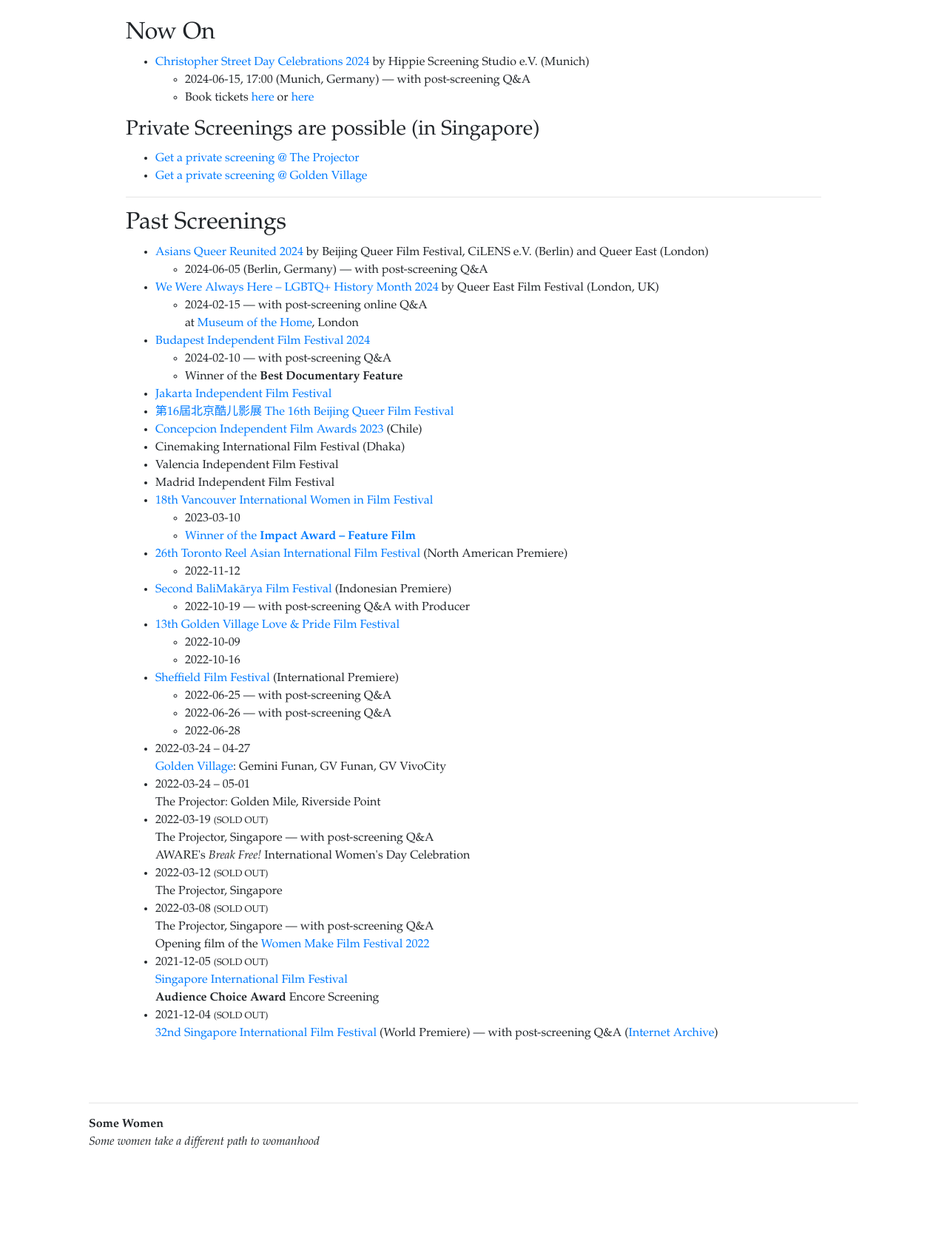
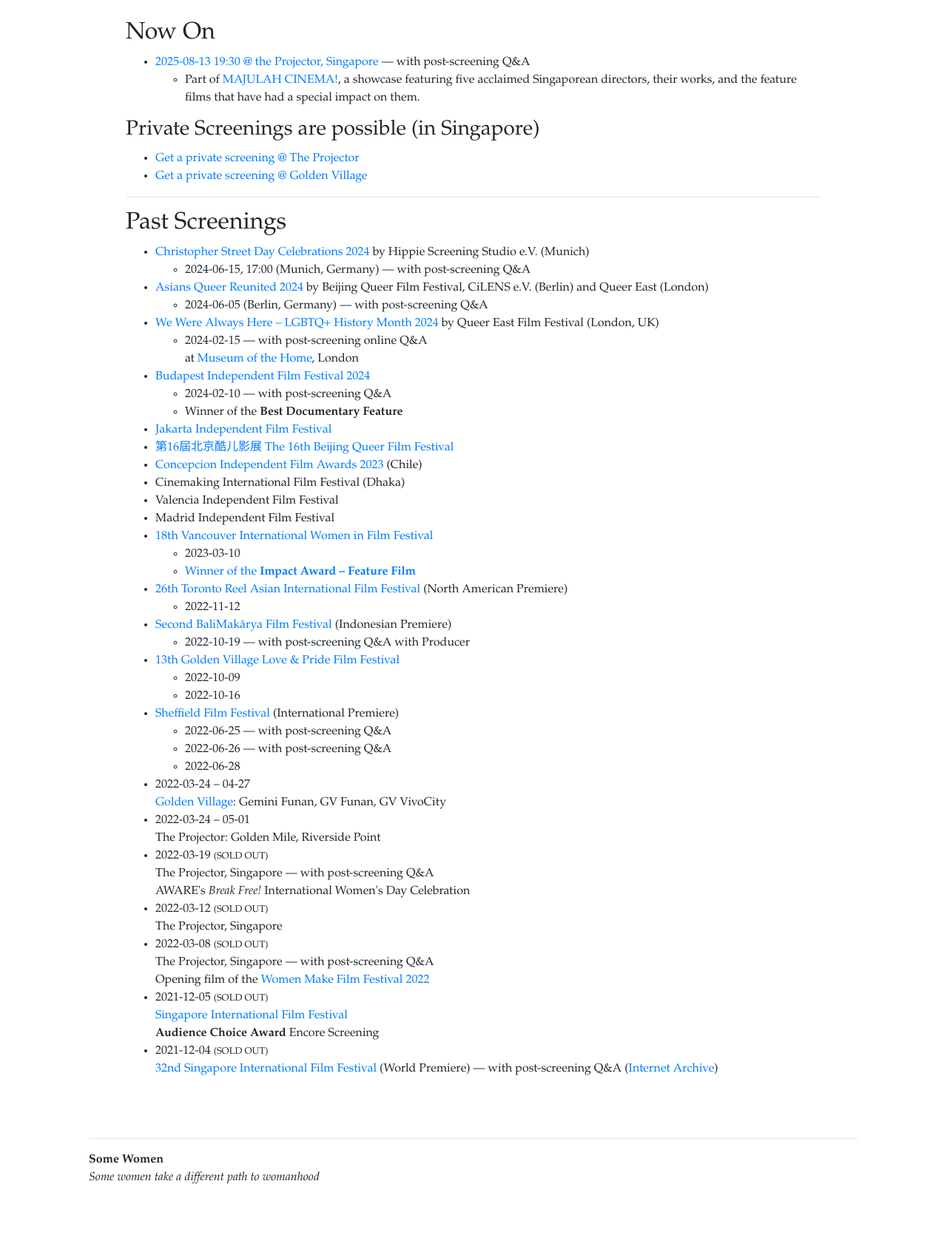
Before and after one commit to somewomen/somewomen.github.io, a Flask app: page /watch.html in a window 1280 px wide. Shown: the part 74-1744 px from the top of the page at 74% size. Before the commit the page ends 1627 px from the top, so only its background shows below. Run offline with Flask 3, Linux system fonts and the light colour scheme; some libraries are stand-ins or nearby versions.

Commit message:
new screening in Singapore

```diff
--- a/web/templates/watch.html
+++ b/web/templates/watch.html
@@ -9,13 +9,11 @@
     <h2>Now On</h2>
 
     <ul>
+      <li><a href='https://theprojector.sg/films-and-events/some-women/'>2025-08-13 19:30 @ the Projector, Singapore</a> —  with post-screening Q&amp;A
+	<ul>
+	  <li>Part of <a href='https://theprojector.sg/themes/majulah-cinema/'>MAJULAH CINEMA!<a>,  a showcase featuring five acclaimed Singaporean directors, their works, and the feature films that have had a special impact on them.
+	    </ul>
 
-      <li>
-<a href='https://www.csdmuenchen.de/en/celebrations.html?aid=0#prideweeks'>Christopher Street Day Celebrations 2024</a> by Hippie Screening Studio e.V. (Munich)
- <ul>
-      <li>2024-06-15, 17:00 (Munich, Germany)  —  with post-screening Q&amp;A
-      <li>Book tickets <a href='https://www.viagogo.com/au/Theatre-Tickets/Movie/Some-Women-Tickets/E-153523835'>here</a> or <a href='https://www.eventim.de/en/event/some-women-omeu-werkstattkino-18616023/'>here</a>
-</ul>
     </ul>
 
       <h3>Private Screenings are possible (in Singapore)</h3>
@@ -26,7 +24,13 @@
       </ul>
       <hr>
       <h2>Past Screenings</h2>
-      <ul>
+ <ul>
+
+      <li>
+<a href='https://www.csdmuenchen.de/'>Christopher Street Day Celebrations 2024</a> by Hippie Screening Studio e.V. (Munich)
+ <ul>
+      <li>2024-06-15, 17:00 (Munich, Germany)  —  with post-screening Q&amp;A
+ </ul>
 	<li><a href='https://sinematranstopia.com/en/program/film-series/asian-queers-reunited'>Asians Queer Reunited 2024</a> by Beijing Queer Film Festival, CiLENS e.V. (Berlin) and Queer East (London)
 	  <ul>
 	    <li>2024-06-05 (Berlin, Germany)  —  with post-screening Q&amp;A
```
Also changed, not shown: docs/watch.html (+11 -7 lines).
